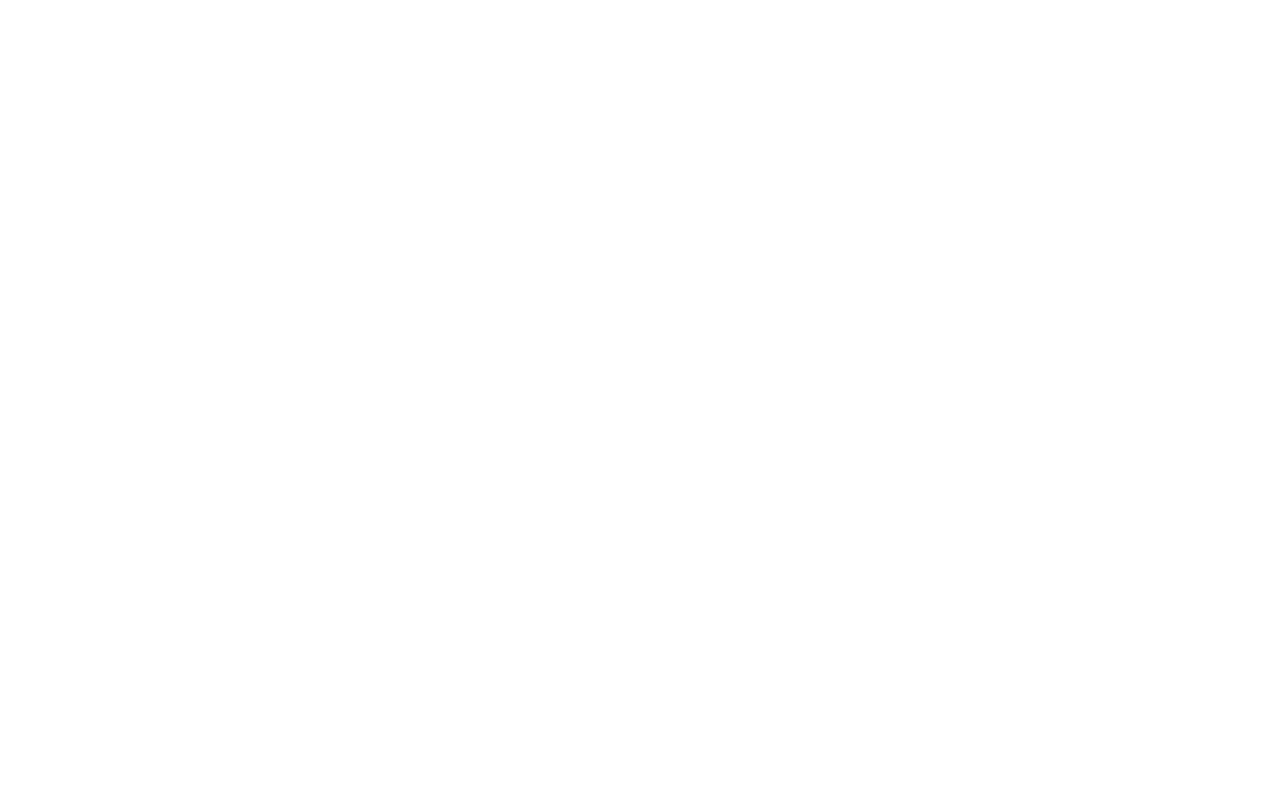
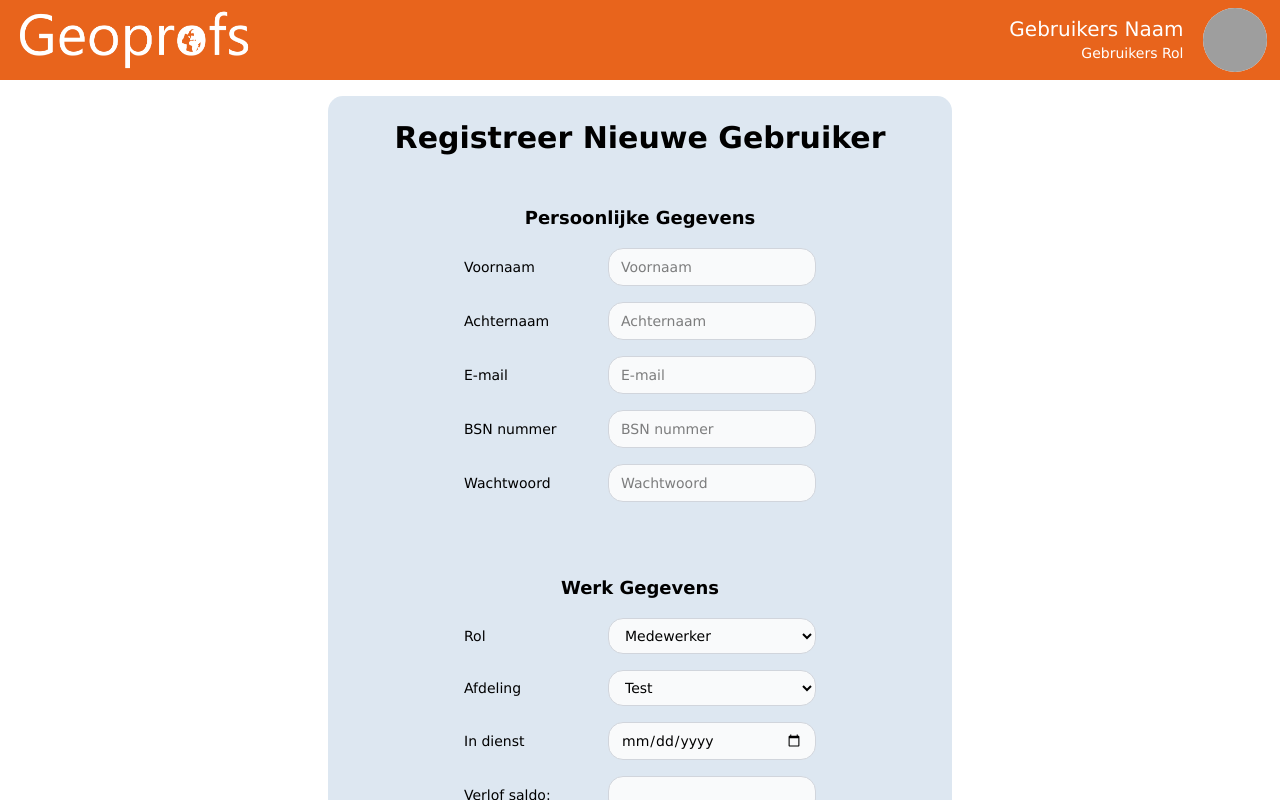
Before and after one commit to Ruveydabal/GeoProfs, a React (Vite) app: page / in a window 1280 px wide. Built offline with nearby package versions, Linux system fonts and the light colour scheme; grey boxes are pictures that could not be loaded.

Commit message:
Uiterlijk
Ik heb het uiterlijk gemaakt van de nieuwe gebruiker toevoegen. Ik moet nog beginnen met de database, maar het uiterlijk staat er

```diff
--- a/src/components/Header.jsx
+++ b/src/components/Header.jsx
@@ -27,7 +27,7 @@ function Header() {
             <div className='flex w-full h-[55%] text-xl items-end justify-end text-[#fff]'><p className=''>{gebruikersNaam}</p></div>
             <div className='flex w-full h-[45%] text-sm justify-end text-[#fff]'>{gebruikersRol}</div>
           </div>
-          <img src="" alt="Profiel Foto" className='h-full aspect-square bg-[#fff] rounded-full'/>
+          <img src="null" alt="Profiel Foto" className='h-full aspect-square bg-[#fff] rounded-full'/>
         </button>
       </div>
       <div className='w-[1%]'/>
--- a/src/pages/GebruikerToevoegen.jsx
+++ b/src/pages/GebruikerToevoegen.jsx
@@ -1,21 +1,124 @@
-import React from "react";
+import React from 'react';
+import Header from '../components/Header';
+import moment from 'moment';
+import 'moment/locale/nl';
+moment.locale('nl');
 
-const GebruikerToevoegen = () => {
+function GebruikerToevoegen() {
   return (
-    <div>
+    <div className="flex flex-col h-screen">
+      {/* Header blijft bovenaan */}
+      <Header />
 
+      {/* Scrollbaar content-gedeelte */}
+      <div className="flex-1 bg-white flex justify-center p-4 overflow-y-auto">
+        <div className="h-[850px] w-[50%] bg-[#DDE7F1] flex flex-col justify-start items-center rounded-[15px] p-6">
+
+          {/* Titel */}
+          <div className="w-full flex flex-col items-center justify-start text-3xl font-bold mb-6">
+            Registreer Nieuwe Gebruiker
+          </div>
+
+          <div className="w-full max-w-[400px] p-6 rounded-lg mb-6">
+            <h2 className="text-center text-lg mb-4 font-semibold">
+              Persoonlijke Gegevens
+            </h2>
+            <form className="flex flex-col gap-4">
+
+              <div className="flex items-center">
+                <label className="w-36 text-sm font-medium">Voornaam</label>
+                <input type="text"
+                  className="flex-1 bg-gray-50 border border-gray-300 rounded-[15px] px-3 py-2 text-sm focus:outline-none focus:ring-2 focus:ring-blue-400"
+                  placeholder="Voornaam"
+                />
+              </div>
+
+              <div className="flex items-center">
+                <label className="w-36 text-sm font-medium">Achternaam</label>
+                <input type="text"
+                  className="flex-1 bg-gray-50 border border-gray-300 rounded-[15px] px-3 py-2 text-sm focus:outline-none focus:ring-2 focus:ring-blue-400"
+                  placeholder="Achternaam"
+                />
+              </div>
+
+              <div className="flex items-center">
+                <label className="w-36 text-sm font-medium">E-mail</label>
+                <input type="email"
+                  className="flex-1 bg-gray-50 border border-gray-300 rounded-[15px] px-3 py-2 text-sm focus:outline-none focus:ring-2 focus:ring-blue-400"
+                  placeholder="E-mail"
+                />
+              </div>
+
+              <div className="flex items-center">
+                <label className="w-36 text-sm font-medium">BSN nummer</label>
+                <input type="text"
+                  className="flex-1 bg-gray-50 border border-gray-300 rounded-[15px] px-3 py-2 text-sm focus:outline-none focus:ring-2 focus:ring-blue-400"
+                  placeholder="BSN nummer"
+                />
+              </div>
+
+              <div className="flex items-center">
+                <label className="w-36 text-sm font-medium">Wachtwoord</label>
+                <input type="password"
+                  className="flex-1 bg-gray-50 border border-gray-300 rounded-[15px] px-3 py-2 text-sm focus:outline-none focus:ring-2 focus:ring-blue-400"
+                  placeholder="Wachtwoord"
+                />
+              </div>
+            </form>
+          </div>
+
+          <div className="w-full max-w-[400px] p-6 rounded-lg mb-6">
+            <h2 className="text-center text-lg mb-4 font-semibold">
+              Werk Gegevens
+            </h2>
+            <form className="flex flex-col gap-4">
+
+              <div className="flex items-center">
+                <label className="w-36 text-sm font-medium">Rol</label>
+                <select className="flex-1 bg-gray-50 border border-gray-300 rounded-[15px] px-3 py-2 text-sm focus:outline-none focus:ring-2 focus:ring-blue-400"
+                  defaultValue="Rol">
+                  <option>Medewerker</option>
+                  <option>Manager</option>
+                  <option>Office Manager</option>
+                </select>
+              </div>
+
+              <div className="flex items-center">
+                <label className="w-36 text-sm font-medium">Afdeling</label>
+                <select className="flex-1 bg-gray-50 border border-gray-300 rounded-[15px] px-3 py-2 text-sm focus:outline-none focus:ring-2 focus:ring-blue-400"
+                  defaultValue="Afdeling">
+                  <option>Test</option>
+                  <option>Test2</option>
+                </select>
+              </div>
+
+              <div className="flex items-center">
+                <label className="w-36 text-sm font-medium">In dienst</label>
+                <input type="date"
+                  className="flex-1 bg-gray-50 border border-gray-300 rounded-[15px] px-3 py-2 text-sm focus:outline-none focus:ring-2 focus:ring-blue-400"
+                />
+              </div>
+
+              <div className="flex items-center">
+                <label className="w-36 text-sm font-medium">Verlof saldo:</label>
+                <input type="number"
+                  className="flex-1 bg-gray-50 border border-gray-300 rounded-[15px] px-3 py-2 text-sm focus:outline-none focus:ring-2 focus:ring-blue-400"
+                />
+              </div>
+
+            </form>
+          </div>
+
+          {/* Buttons */}
+          <div className="w-full max-w-[400px] flex justify-between mb-4">
+            <button className="px-4 py-2 bg-[#E8641C] text-black rounded-[15px] bg-[#FFFFFF]">Annuleren</button>
+            <button className="px-4 py-2 bg-[#1C64F2] text-white rounded-[15px] bg-[#2AAFF2]">Gebruiker Aanmaken</button>
+          </div>
+
+        </div>
+      </div>
     </div>
-  )
+  );
 }
 
 export default GebruikerToevoegen;
-
-
-// User ophalen samen met alle fields van firebase.
-// Soort van register aanmaken, maar net iets anders.
-// Kijk in figma hoe het gemaakt moet worden.
-// Geen scroll ding aanmaken. Dat is niet nodig.
-// kijken voor de streepjes aan de zijkanten.
-
-// header toevoegen
-// chatgpt gebruiken
```
